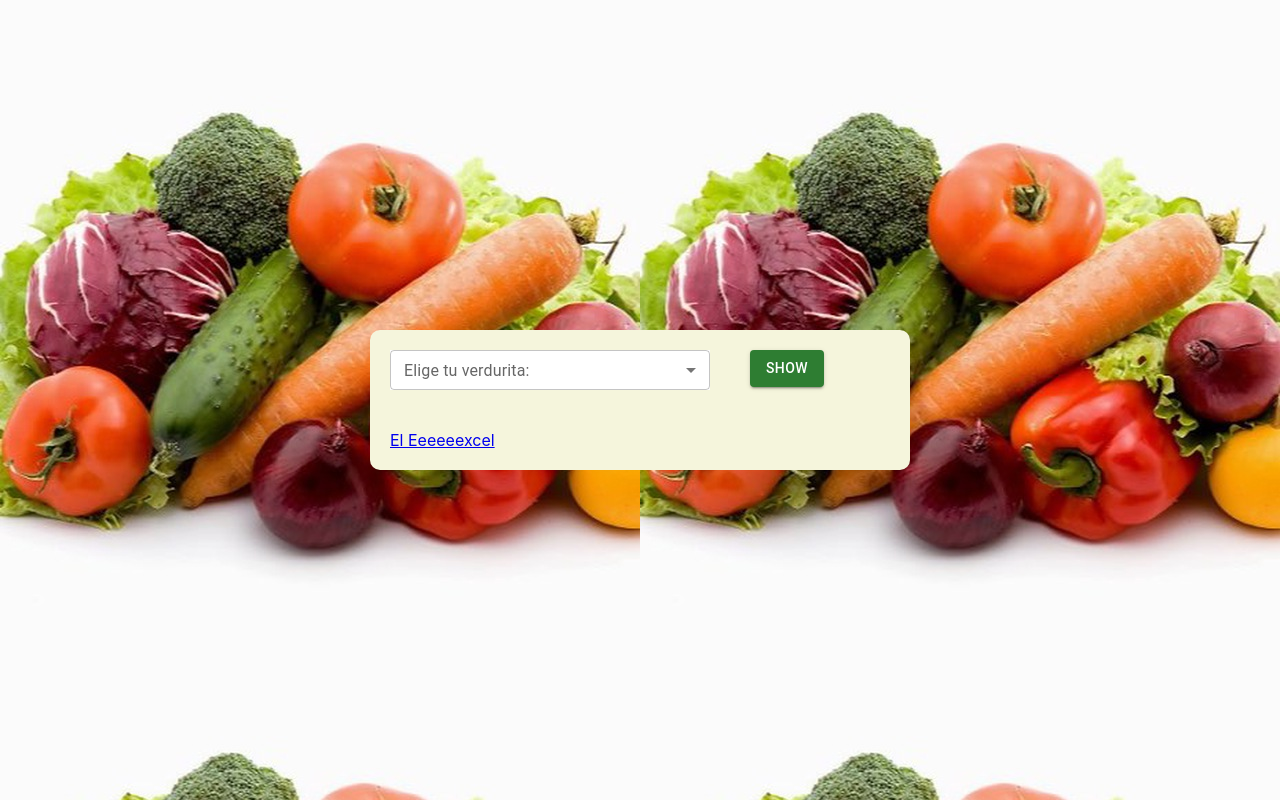
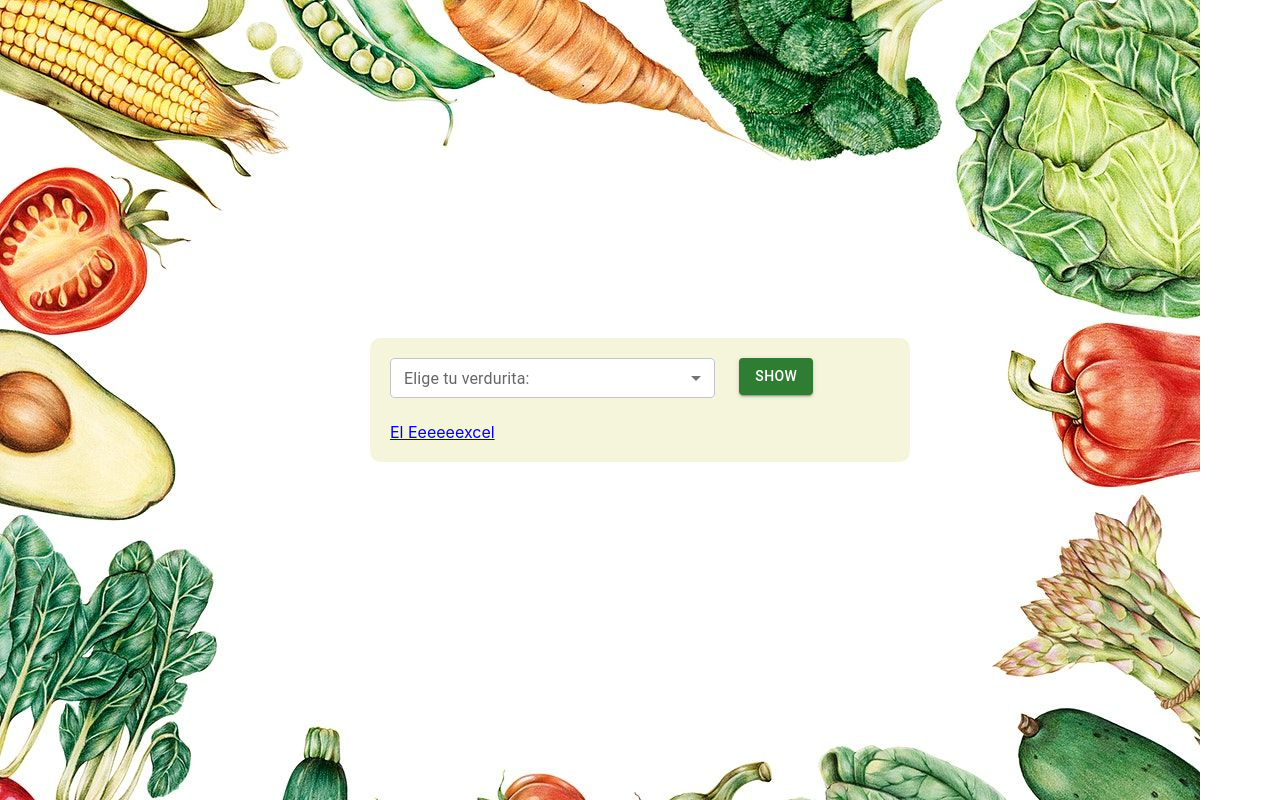
Before and after one commit to piuland/verduritas, a React (Create React App) app: page / in a window 1280 px wide. Built offline with nearby package versions, Linux system fonts and the light colour scheme.

Commit message:
retoques front

```diff
--- /dev/null
+++ b/src/components/Form.jsx
@@ -0,0 +1,5 @@
+function Form() {
+return(<Grid container>
+
+</Grid>);
+}
--- a/src/components/Login.jsx
+++ b/src/components/Login.jsx
@@ -1,7 +1,7 @@
 import React, { useState } from 'react';
 import { Box, Button, Grid, MenuItem, TextField } from '@mui/material';
 import gruposJson from '../grupos.json'
-import bgImg from '../2023-05-05 20.30.55.jpg'
+import bgImg from '../d7f740aa3e68295a71acac6d7aa50f9b.jpg'
 function Login() {
   const [grupo, setGrupo] = useState("")
   const [formulario, setFormulario] = useState(false);
@@ -11,10 +11,9 @@ function Login() {
     return grupos;
   });
   return (
-    <div style={{ backgroundImage: `url(${bgImg})` }}>
+    <div style={{ backgroundImage: `url(${bgImg})`,backgroundRepeat: 'no-repeat', width: '100%'}}>
       <Grid
         container
-
         direction="column"
         alignItems="center"
         justifyContent="center"
@@ -38,8 +37,8 @@ function Login() {
             borderRadius: "10px"
           }}>
           <Grid
-          container
-          spacing={5}>
+            container
+            spacing={3}>
             <Grid item xs={8}>
               <TextField
                 fullWidth
@@ -63,10 +62,10 @@ function Login() {
                 )}
               </TextField>
             </Grid>
-            <Grid item xs={4}>
-              <Button variant={'contained'} color="success" onClick={() => setFormulario(!formulario)}>{!formulario ? 'Show':'Hide' }</Button>
+            <Grid item xs={4} alignItems="right" justifyContent="right">
+              <Button variant={'contained'} color="success" onClick={() => setFormulario(!formulario)}>{!formulario ? 'Show' : 'Hide'}</Button>
             </Grid>
-            {formulario===true ?
+            {formulario === true ?
               <Grid item>
                 El nombre de tu grupo es: {grupo}
               </Grid> :
```
Also changed, not shown: src/2023-05-05 20.30.55.jpg (deleted), src/d7f740aa3e68295a71acac6d7aa50f9b.jpg (added).
